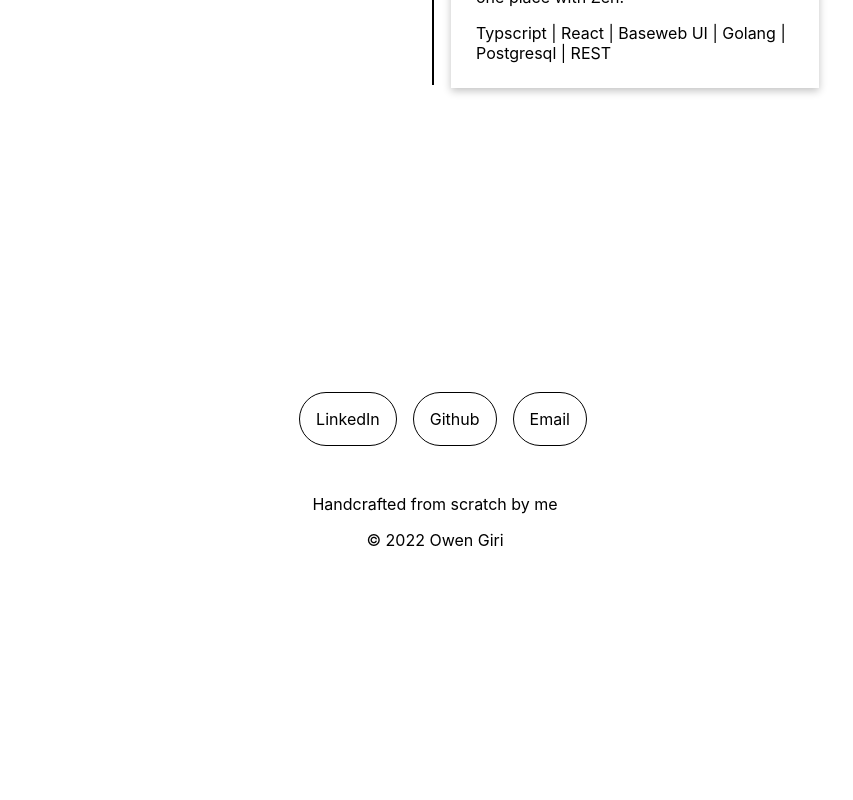
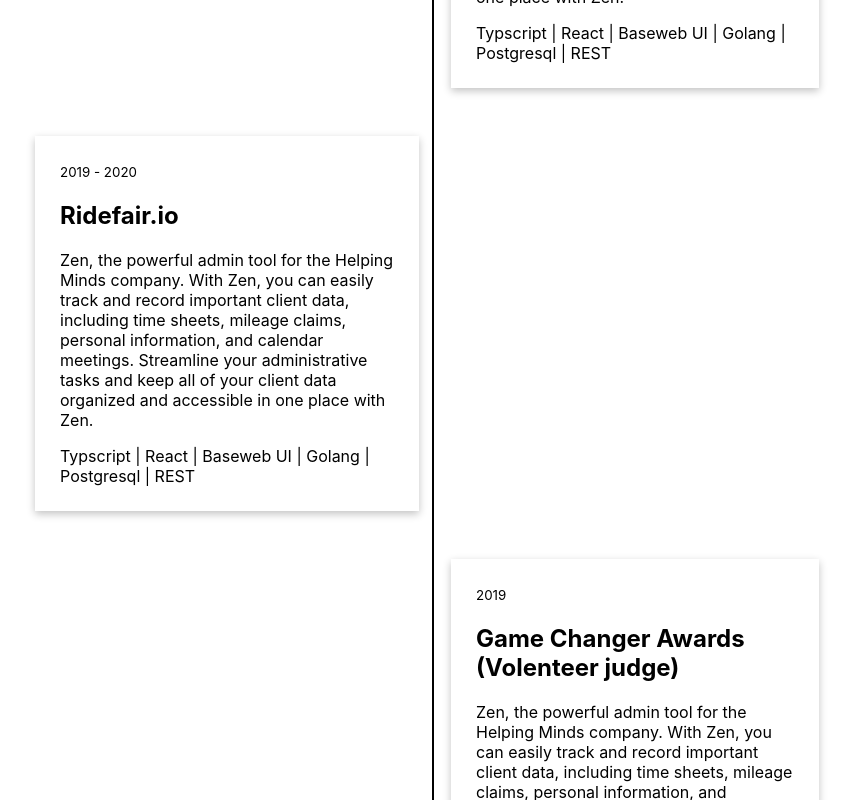
Before and after one commit to owengiri20/owen-portfolio, a React (Create React App) app: page / in a window 1280 px wide. Shown: the part 3820-4620 px from the top of the page, without its empty margins (205-1058 px from the left). Before the commit the page ends 4402 px from the top, so only its background shows below. Built offline with nearby package versions, Linux system fonts and the light colour scheme.

Commit message:
add more experience

```diff
--- a/src/components/WorkExperience.tsx
+++ b/src/components/WorkExperience.tsx
@@ -35,6 +35,27 @@
   {
     name: "Helping Minds - Zen",
     span: "2020 - 2021",
+    description:
+      "Zen, the powerful admin tool for the Helping Minds company. With Zen, you can easily track and record important client data, including time sheets, mileage claims, personal information, and calendar meetings. Streamline your administrative tasks and keep all of your client data organized and accessible in one place with Zen.",
+    techs: ["Typscript", "React", "Baseweb UI", "Golang", "Postgresql", "REST"],
+  },
+  {
+    name: "Sideeffect",
+    span: "2019 - 2020",
+    description:
+      "Zen, the powerful admin tool for the Helping Minds company. With Zen, you can easily track and record important client data, including time sheets, mileage claims, personal information, and calendar meetings. Streamline your administrative tasks and keep all of your client data organized and accessible in one place with Zen.",
+    techs: ["Typscript", "React", "Baseweb UI", "Golang", "Postgresql", "REST"],
+  },
+  {
+    name: "Ridefair.io",
+    span: "2019 - 2020",
+    description:
+      "Zen, the powerful admin tool for the Helping Minds company. With Zen, you can easily track and record important client data, including time sheets, mileage claims, personal information, and calendar meetings. Streamline your administrative tasks and keep all of your client data organized and accessible in one place with Zen.",
+    techs: ["Typscript", "React", "Baseweb UI", "Golang", "Postgresql", "REST"],
+  },
+  {
+    name: "Game Changer Awards (Volenteer judge)",
+    span: "2019",
     description:
       "Zen, the powerful admin tool for the Helping Minds company. With Zen, you can easily track and record important client data, including time sheets, mileage claims, personal information, and calendar meetings. Streamline your administrative tasks and keep all of your client data organized and accessible in one place with Zen.",
     techs: ["Typscript", "React", "Baseweb UI", "Golang", "Postgresql", "REST"],
```
